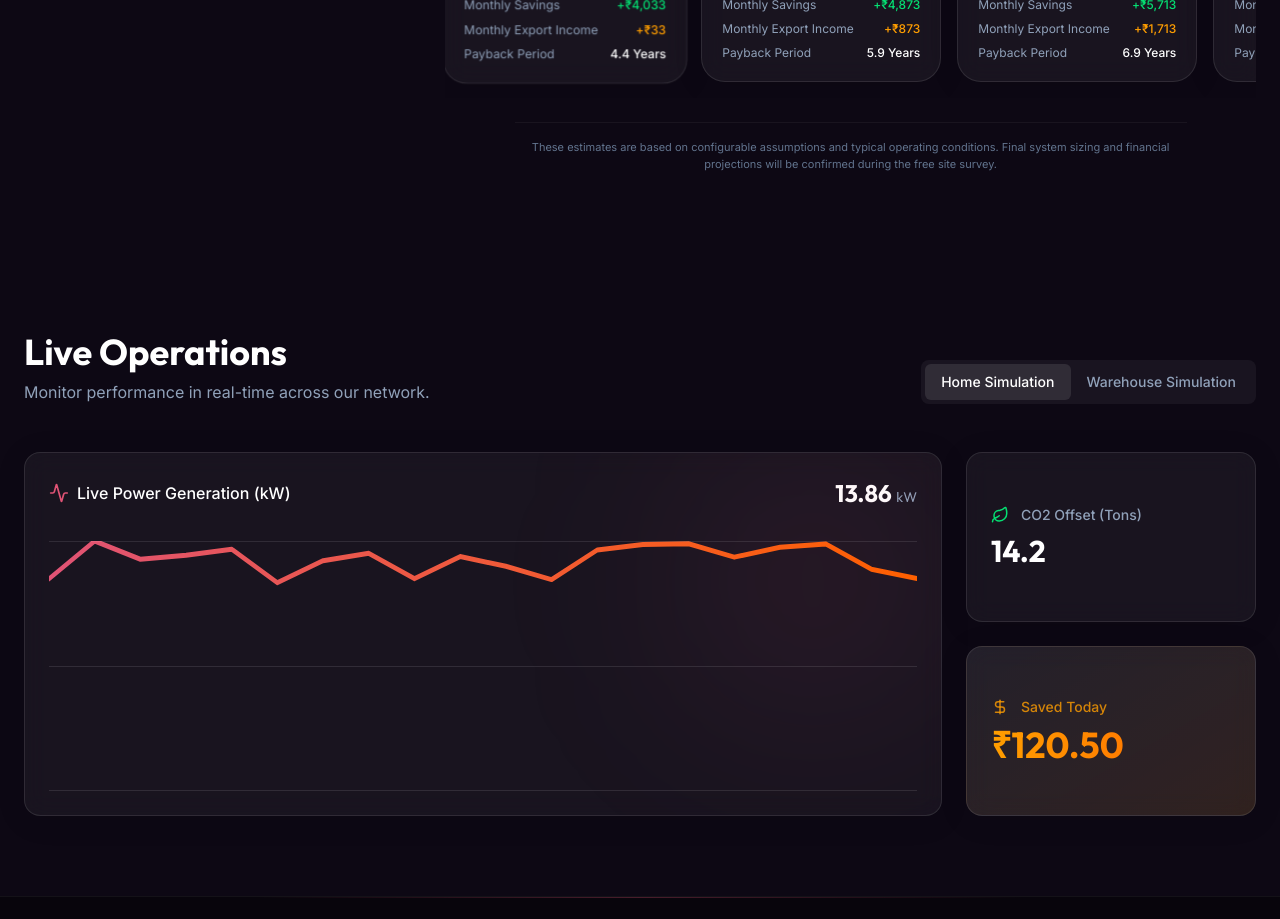
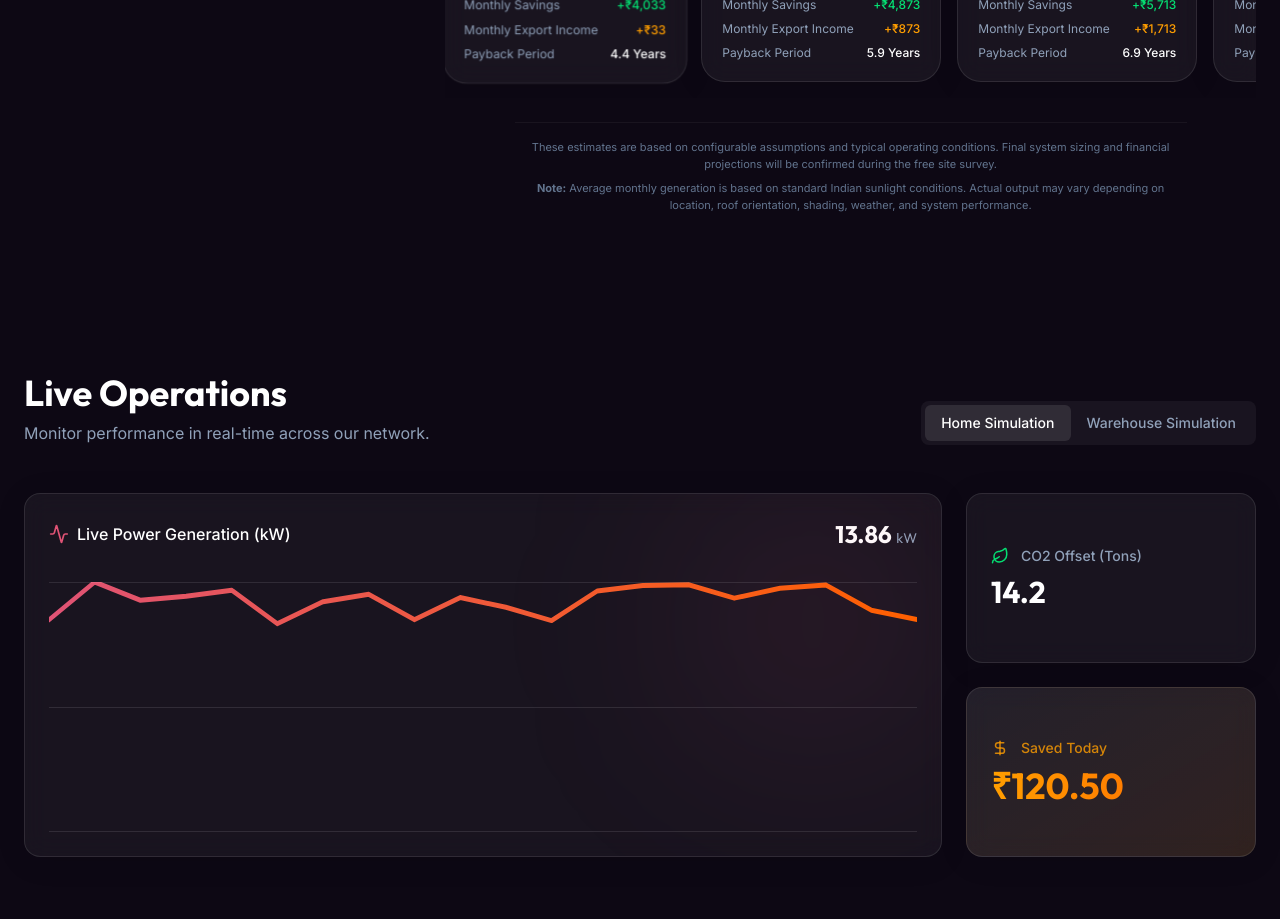
Before and after one commit to BeingVarma/MjSolar_Web, a Next.js app: page /en in a window 1280 px wide. Shown: the part 4840-5759 px from the top of the page. Built offline with nearby package versions, Linux system fonts and the light colour scheme.

Commit message:
docs: add solar generation disclaimer to savings calculator

```diff
--- a/src/components/RoiCalculator.tsx
+++ b/src/components/RoiCalculator.tsx
@@ -468,9 +468,14 @@ export default function RoiCalculator() {
             </div>
 
             {/* Disclaimer */}
-            <p className="text-center text-[11px] text-slate-500 max-w-2xl mx-auto pt-4 border-t border-white/5">
-              These estimates are based on configurable assumptions and typical operating conditions. Final system sizing and financial projections will be confirmed during the free site survey.
-            </p>
+            <div className="text-center text-[11px] text-slate-500 max-w-2xl mx-auto pt-4 border-t border-white/5 space-y-2">
+              <p>
+                These estimates are based on configurable assumptions and typical operating conditions. Final system sizing and financial projections will be confirmed during the free site survey.
+              </p>
+              <p>
+                <strong>Note:</strong> Average monthly generation is based on standard Indian sunlight conditions. Actual output may vary depending on location, roof orientation, shading, weather, and system performance.
+              </p>
+            </div>
 
           </div>
         </div>
```
